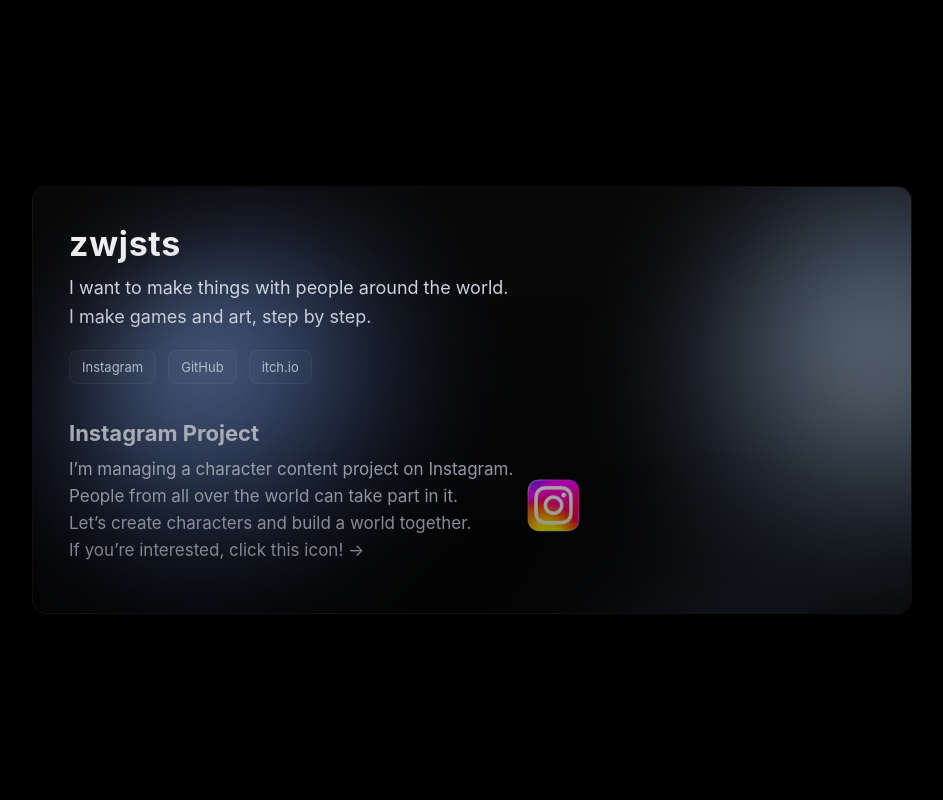
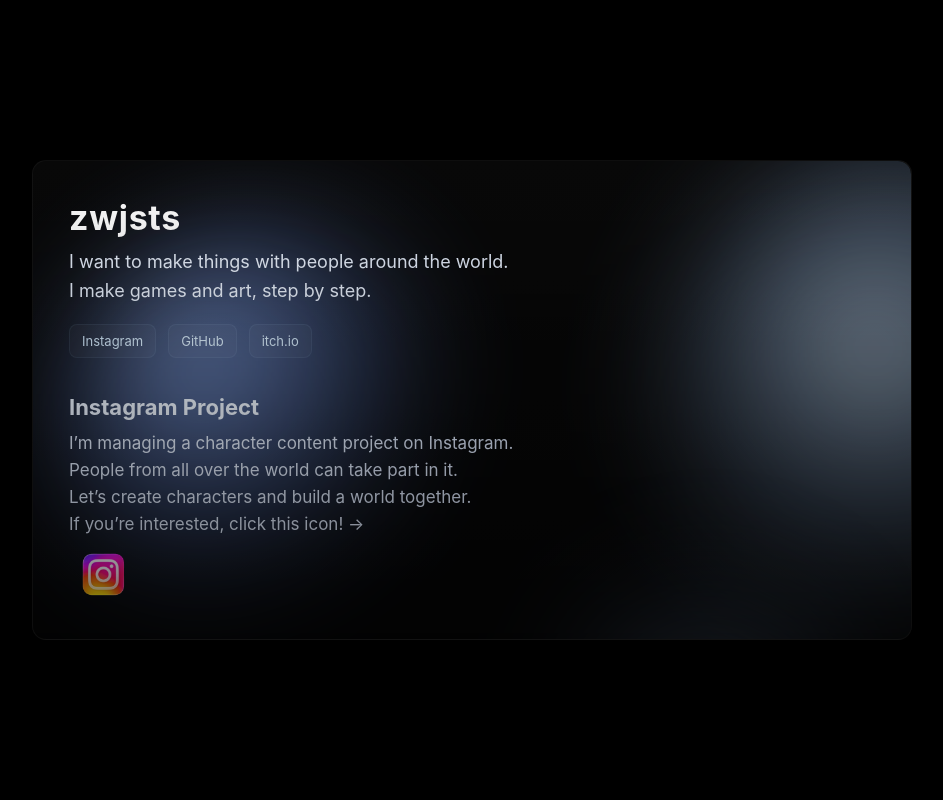
Before and after one commit to zwjsts/-profile, a plain HTML site: page index.html in a window 1280 px wide. Shown: the whole page, without its empty margins (168-1111 px from the left). Drawn offline with Linux system fonts and the light colour scheme.

Commit message:
Update brightness index.html

```diff
--- a/index.html
+++ b/index.html
@@ -79,18 +79,19 @@
 <section class="insta-section" style="margin-top:36px; text-align:left;">
   <h2 style="font-size:clamp(16px,2.2vw,22px); margin-bottom:10px; color:#e6eefc;">Instagram Project</h2>
 
-  <p style="color:#dce6fa; font-size:clamp(14px,1.5vw,17px); line-height:1.6; margin-bottom:12px; display:flex; align-items:center; flex-wrap:wrap;">
-    <span>
-      I’m managing a character content project on Instagram.<br>
-      People from all over the world can take part in it.<br>
-      Let’s create characters and build a world together.<br>
-      If you’re interested, click this icon! →
-    </span>
-    <a href="https://www.instagram.com/4seasonalgirls?igsh=NWMwOWlkZ3Q4czky" target="_blank" rel="noopener" style="margin-left:10px;">
-      <img src="Instagram icon.PNG"
-     style="width:60px; height:60px; border-radius:10px; filter:brightness(1.2);">
+  <p style="color:#dce6fa; font-size:clamp(14px,1.5vw,17px); line-height:1.6; margin-bottom:12px;">
+  I’m managing a character content project on Instagram.<br>
+  People from all over the world can take part in it.<br>
+  Let’s create characters and build a world together.<br>
+  If you’re interested, click this icon! →
+</p>
 
-    </a>
+<a href="https://www.instagram.com/4seasonalgirls?igsh=NWMwOWlkZ3Q4czky"
+   target="_blank" rel="noopener"
+   style="margin-left:10px; display:inline-block;">
+  <img src="Instagram icon.PNG"
+       style="width:48px; height:48px; border-radius:10px;">
+</a>
   </p>
 </section>
 
```
